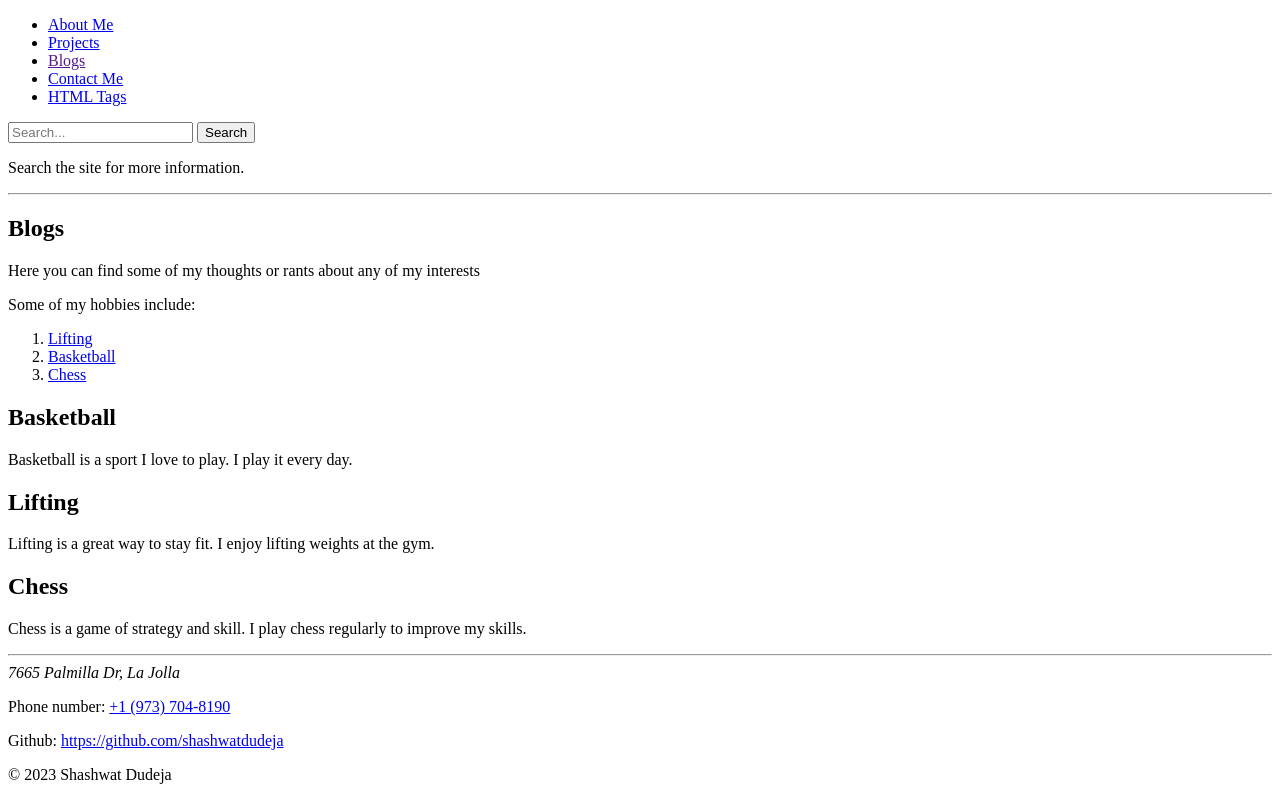
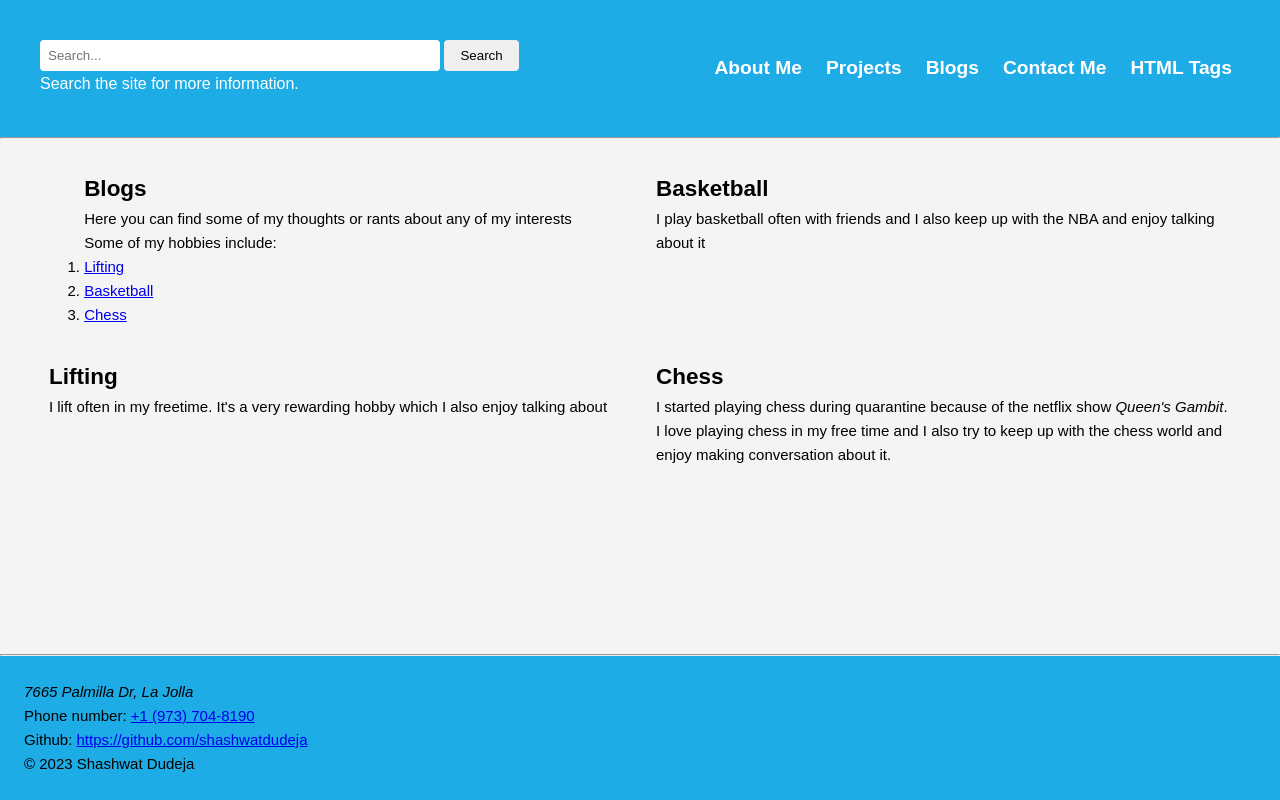
Before and after one commit to shash31/PortfolioSiteCSSHW3, a plain HTML site: page blogs.html in a window 1280 px wide. Drawn offline with Linux system fonts and the light colour scheme.

Commit message:
Worked with css grid and flexbox

```diff
--- a/blogs.html
+++ b/blogs.html
@@ -7,10 +7,29 @@
     <meta name="keywords" content="Shashwat Dudeja, Blogs, Portfolio">
     <meta name="author" content="Shashwat Dudeja">
 
+    <link rel="stylesheet" href="styles.css">
     <title>Shash's Blogs</title>
   </head>
   <body>
     <header>
+      <datalist id="site-sections">
+        <option value="Basketball">Basketball</option>
+        <option value="Lifting">Lifting</option>
+        <option value="Chess">Chess</option>
+        <option value="Connect4 AI">Connect4 AI</option>
+        <option value="Tetris">Tetris</option>
+        <option value="About Me">About Me</option>
+        <option value="HTML Tags">HTML Tags</option>
+      </datalist>
+
+      <search>
+        <form>
+          <input type="search" list="site-sections" placeholder="Search...">
+          <button type="submit">Search</button>
+        </form>
+        <p>Search the site for more information.</p>
+      </search>
+
       <nav>
         <ul>
           <li><a href="index.html">About Me</a></li>
@@ -20,24 +39,6 @@
           <li><a href="htmltags.html">HTML Tags</a></li>
         </ul>
       </nav>
-
-      <datalist id="site-sections">
-        <option value="Basketball">Basketball</option>
-        <option value="Lifting">Lifting</option>
-        <option value="Chess">Chess</option>
-        <option value="Connect4 AI">Connect4 AI</option>
-        <option value="Tetris">Tetris</option>
-        <option value="About Me">About Me</option>
-        <option value="htmltags">HTML Tags</option>
-      </datalist>
-
-      <search>
-        <form>
-          <input type="search" list="site-sections" placeholder="Search...">
-          <button type="submit">Search</button>
-        </form>
-        <p>Search the site for more information.</p>
-      </search>
     </header>
     <hr>
     <main>
@@ -57,17 +58,20 @@
 
       <article id="basketball">
         <h2>Basketball</h2>
-        <p>Basketball is a sport I love to play. I play it every day.</p>
+        <p>I play basketball often with friends and I also keep up with the NBA and enjoy talking about it</p>
       </article>
 
       <article id="lifting">
         <h2>Lifting</h2>
-        <p>Lifting is a great way to stay fit. I enjoy lifting weights at the gym.</p>
+        <p>I lift often in my freetime. It's a very rewarding hobby which I also enjoy talking about</p>
       </article>
 
       <article id="chess">
         <h2>Chess</h2>
-        <p>Chess is a game of strategy and skill. I play chess regularly to improve my skills.</p>
+        <p>
+          I started playing chess during quarantine because of the netflix show <em>Queen's Gambit</em>.<br>
+          I love playing chess in my free time and I also try to keep up with the chess world and enjoy making conversation about it.
+        </p>
       </article>
 
     </main>
--- a/styles.css
+++ b/styles.css
@@ -5,3 +5,132 @@ custom-element {
     padding: 10px;
     margin: 10px 0;
 }
+
+* {
+    margin: 0;
+    padding: 0;
+    box-sizing: border-box;
+    /* border: 1px solid black !important */
+}
+
+:root {
+    --primary-color: #1dace5;
+    --secondary-color: #34ae48;
+    --main-bg-color: #f4f4f4;
+}
+
+body {
+    display: flex;
+    flex-direction: column;
+    justify-content: space-between;
+    height: 100vh;
+
+    font-family: Arial, serif;
+    font-size: 15px;
+    line-height: 1.6;
+}
+
+header {
+    display: flex;
+    flex-direction: row;
+    align-items: center;
+    justify-content: space-between;
+    background-color: var(--primary-color);
+    color: white;
+    padding: 1.5rem;
+
+    search {
+        /* display: flex;
+        flex-direction: column;
+        align-items: start;
+        justify-content: space-between; */
+
+        padding: 1rem;
+        /* background-color: var(--secondary-color); */
+        border-radius: 0.5rem;
+        font-size: 1rem;
+        width: 35rem;
+
+        input {
+            padding: 0.5rem;
+            border: none;
+            border-radius: 0.25rem;
+            width: 25rem;
+        }
+
+        button {
+            padding: 0.5rem 1rem;
+            border: none;
+            border-radius: 0.25rem;
+            cursor: pointer;
+
+            &:hover {
+                background-color: darken(var(--primary-color), 5%);
+            }
+        }
+    }
+
+    nav {
+        padding: 1.5rem;
+        /* background-color: var(--secondary-color); */
+        border-radius: 0.5rem;
+
+        ul {
+            display: flex;
+            flex-direction: row;
+            align-items: center;
+            justify-content: space-between;
+            list-style: none;
+            gap: 1.5rem;
+        }
+
+        li {
+            display: inline-block;
+            font-size: 1.2rem;
+
+            a {
+                color: white;
+                text-decoration: none;
+                font-weight: bold;
+
+                &:hover {
+                    text-decoration: underline;
+                }
+            }
+        }
+    }
+}
+
+main {
+    padding: 2rem;
+    background-color: var(--main-bg-color);
+    display: grid;
+    grid-template-columns: 1fr 1fr;
+    grid-template-rows: auto;
+    gap: 2rem;
+    justify-items: center;
+    align-items: start;
+    justify-content: center;
+    align-content: start;
+    height: 100%;
+
+    hgroup {
+        grid-column: 1 / 3;
+        grid-row: 1 / 2;
+    }
+
+    #about-me {
+        grid-column: 1 / 2;
+        grid-row: 2 / 3;
+    }
+
+    aside {
+        grid-column: 2 / 3;
+        grid-row: 2 / 3;
+    }
+}
+
+footer {
+    padding: 1.5rem;
+    background-color: var(--primary-color);
+}
```
Also changed, not shown: contact.html (+23 -18 lines), htmltags.html (+18 -18 lines), index.html (+21 -22 lines), projects.html (+19 -18 lines).
